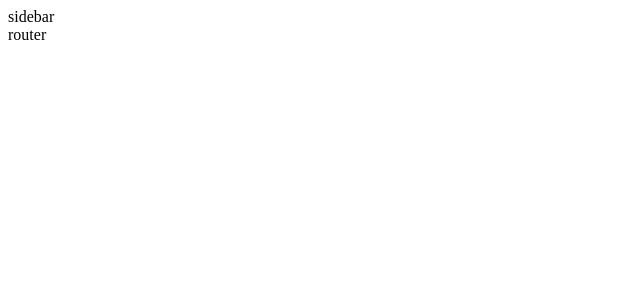
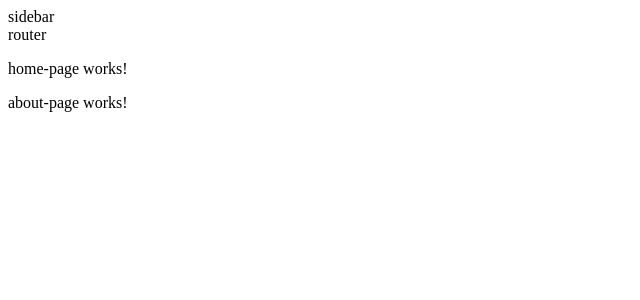
Before and after one commit to Camilo160605/03-CountriesApp, an Angular app: page / in a window 1280 px wide. Shown: the top 300 px of the page, without its empty margins (0-640 px from the left). Built offline with nearby package versions, Linux system fonts and the light colour scheme.

Commit message:
Modules and components has been created

```diff
--- a/src/app/app.component.html
+++ b/src/app/app.component.html
@@ -6,5 +6,7 @@
   <div class="col">
     <!-- Nuestras Paginas -->
     router
+    <shared-home-page></shared-home-page>
+    <shared-about-page></shared-about-page>
   </div>
 </div>
--- /dev/null
+++ b/src/app/shared/pages/about-page/about-page.component.html
@@ -0,0 +1 @@
+<p>about-page works!</p>
--- /dev/null
+++ b/src/app/shared/pages/about-page/about-page.component.ts
@@ -0,0 +1,11 @@
+import { Component } from '@angular/core';
+
+@Component({
+  selector: 'shared-about-page',
+  templateUrl: './about-page.component.html',
+  styles: [
+  ]
+})
+export class AboutPageComponent {
+
+}
--- a/src/app/shared/shared.module.ts
+++ b/src/app/shared/shared.module.ts
@@ -1,18 +1,21 @@
 import { NgModule } from '@angular/core';
 import { CommonModule } from '@angular/common';
 import { HomePageComponent } from './pages/home-page/home-page.component';
+import { AboutPageComponent } from './pages/about-page/about-page.component';
 
 
 
 @NgModule({
   declarations: [
-    HomePageComponent
+    HomePageComponent,
+    AboutPageComponent
   ],
   imports: [
     CommonModule
   ],
   exports: [
     HomePageComponent,
+    AboutPageComponent
   ]
 })
 export class SharedModule { }
```
Also changed, not shown: src/app/shared/pages/home-page/home-page.component.ts (line endings or trailing spaces).
